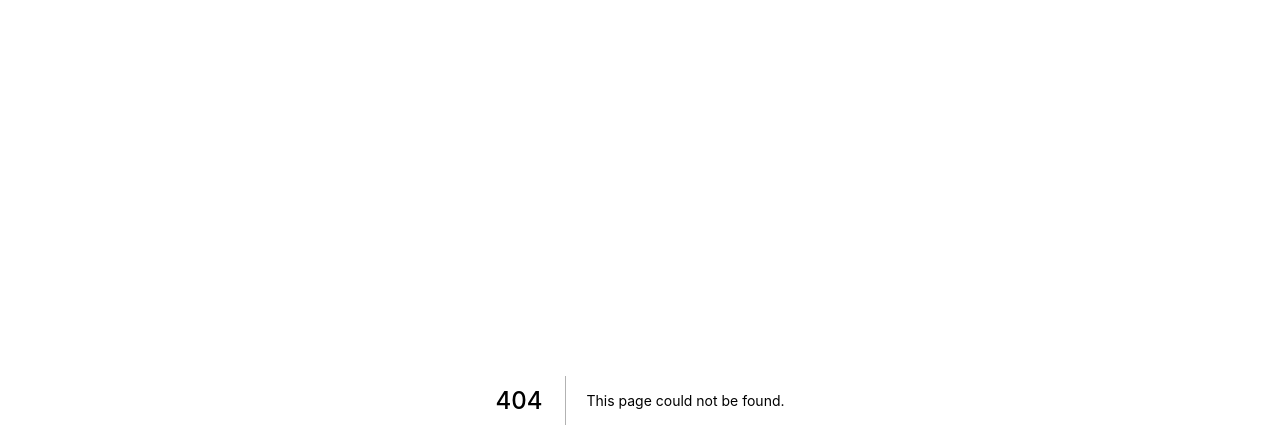
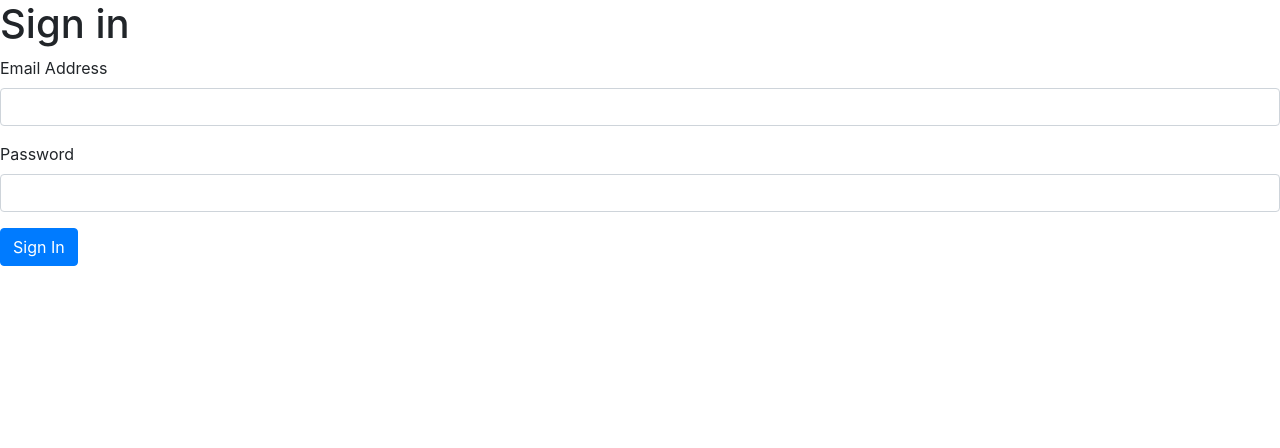
Before and after one commit to hawrot/microservices-ticket-store, a Next.js app in the folder client/: page /auth/signin in a window 1280 px wide. Before the commit this address had no page. Shown: the top 448 px of the page. Built offline with nearby package versions, Linux system fonts and the light colour scheme.

Commit message:
Connect sign in with api

```diff
--- /dev/null
+++ b/client/pages/auth/signin.js
@@ -0,0 +1,46 @@
+import {useState} from 'react';
+import axios from 'axios';
+import Router from "next/router";
+import useRequest from '../../hooks/use-request';
+
+export default () => {
+
+    const [email, setEmail] = useState('');
+    const [password, setPassword] = useState('');
+
+    const {doRequest, errors} = useRequest({
+        url: '/api/users/signin',
+        method: 'post',
+        body: {
+            email, password
+        },
+        onSuccess: () =>  Router.push('/')
+    });
+
+    const onSubmit = async (event) => {
+        event.preventDefault();
+
+        await doRequest();
+
+
+
+    }
+
+    return (
+        <form onSubmit={onSubmit}>
+            <h1>Sign in</h1>
+            <div className="form-group">
+                <label>Email Address</label>
+                <input value={email} onChange={e => setEmail(e.target.value)} className="form-control"/>
+            </div>
+            <div className="form-group">
+                <label>Password</label>
+                <input value={password} onChange={e => setPassword(e.target.value)} type="password"
+                       className="form-control"/>
+            </div>
+            {errors}
+
+            <button className="btn btn-primary">Sign In</button>
+        </form>
+    )
+}
--- a/client/pages/index.js
+++ b/client/pages/index.js
@@ -1,8 +1,7 @@
 import buildClient from '../api/build-client';
 
 const LandingPage = ({currentUser}) => {
-    console.log(currentUser)
-    return <h1>Landing Page</h1>;
+    return currentUser ? <h1>You are signed in!</h1> : <h1>You are NOT signed in</h1>;
 
 };
 
```
